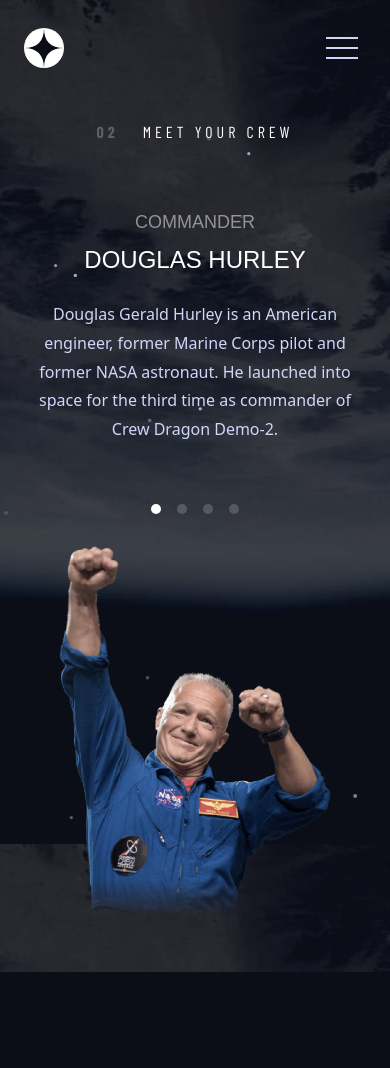
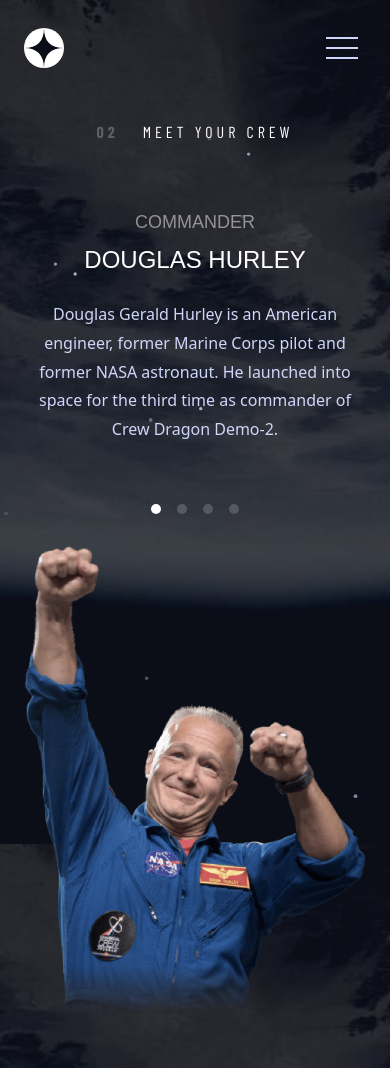
Before and after one commit to Pilvorm/space-tourism, a Next.js app: page /crew in a window 390 px wide. Before the commit the page ends 972 px from the top, so only its background shows below. Built offline with nearby package versions, Linux system fonts and the light colour scheme; a web font is replaced by a local one.

Commit message:
Updated crew animations

```diff
--- a/app/components/navigation.js
+++ b/app/components/navigation.js
@@ -69,7 +69,7 @@
             alt="Space Tourism Logo"
           />
         </motion.div>
-        <div className="horizontal-line hidden lg:block z-[99] absolute left-[112px] xl:left-[176px] bottom-[50%] w-[30vw] xl:w-[40vw] 2xl:w-[45vw] transition-all"></div>
+        <div className="horizontal-line hidden lg:block z-[10] absolute left-[112px] xl:left-[176px] bottom-[50%] w-[30vw] xl:w-[40vw] 2xl:w-[45vw] transition-all"></div>
       </Link>
 
       {/* BURGER */}
--- a/app/crew/page.js
+++ b/app/crew/page.js
@@ -57,6 +57,62 @@
   //   });
   // }, [activeTab]);
 
+  const textAnimation = {
+    initial: ({ y = 20 } = {}) => ({
+      opacity: 0,
+      y: y,
+    }),
+    animate: ({ animateDelay = 0 } = {}) => ({
+      opacity: 1,
+      y: 0,
+      transition: {
+        duration: 0.6,
+        ease: [0.25, 0.46, 0.45, 0.94], // power2.out
+        delay: animateDelay,
+      },
+    }),
+    animateRank: ({ animateDelay = 0 } = {}) => ({
+      opacity: 0.5,
+      y: 0,
+      transition: {
+        duration: 0.6,
+        ease: [0.25, 0.46, 0.45, 0.94], // power2.out
+        delay: animateDelay,
+      },
+    }),
+    exit: ({ y = 20, exitDelay = 0.05 } = {}) => ({
+      opacity: 0,
+      y: -y,
+      transition: {
+        duration: 0.3,
+        ease: [0.55, 0.085, 0.68, 0.53], // power2.in
+        delay: exitDelay,
+      },
+    }),
+  };
+
+  const imageAnimation = {
+    initial: () => ({
+      opacity: 0,
+    }),
+    animate: ({ animateDelay = 0 } = {}) => ({
+      opacity: 1,
+      transition: {
+        duration: 0.6,
+        ease: [0.25, 0.46, 0.45, 0.94], // power2.out
+        delay: animateDelay,
+      },
+    }),
+    exit: ({ exitDelay = 0.05 } = {}) => ({
+      opacity: 0,
+      transition: {
+        duration: 0.3,
+        ease: [0.55, 0.085, 0.68, 0.53], // power2.in
+        delay: exitDelay,
+      },
+    }),
+  };
+
   return (
     <PageWrapper>
       <div className="min-h-screen">
@@ -71,60 +127,24 @@
               <AnimatePresence mode="wait">
                 <motion.p
                   key={CREW[activeTab].rank}
-                  onAnimationComplete={() => {
-                    gsap.to(".crew-rank", {
-                      scrambleText: {
-                        text: CREW[activeTab].rank,
-                        ...scrambleTextConfig,
-                      },
-                      duration: 1.5,
-                      ease: "power2.out",
-                    });
-                  }}
                   className="crew-rank text-lg lg:text-[32px] text-white opacity-50 bellefair"
-                  initial={{ opacity: 0, y: 20 }}
-                  animate={{
-                    opacity: 0.5,
-                    y: 0,
-                    transition: {
-                      duration: 0.6,
-                      ease: [0.25, 0.46, 0.45, 0.94], // power2.out
-                      delay: 0.4,
-                    },
-                  }}
-                  exit={{
-                    opacity: 0,
-                    y: -20,
-                    transition: {
-                      duration: 0.3,
-                      ease: [0.55, 0.085, 0.68, 0.53], // power2.in
-                      delay: 0.05,
-                    },
-                  }}
+                  variants={textAnimation}
+                  custom={{ y: 20, animateDelay: 1.05, exitDelay: 0.1 }}
+                  initial="initial"
+                  animate="animateRank"
+                  exit="exit"
                 >
                   {CREW[activeTab].rank}
                 </motion.p>
 
                 <motion.h1
                   key={CREW[activeTab].name}
+                  variants={textAnimation}
+                  custom={{ y: 30, animateDelay: 0.45, exitDelay: 0.3 }}
+                  initial="initial"
+                  animate="animate"
+                  exit="exit"
                   className="crew-name text-2xl md:text-[40px] lg:text-[56px] text-white mt-2"
-                  initial={{ opacity: 0 }}
-                  animate={{
-                    opacity: 1,
-                    transition: {
-                      duration: 0.6,
-                      ease: [0.25, 0.46, 0.45, 0.94], // power2.out
-                      delay: 0.05,
-                    },
-                  }}
-                  exit={{
-                    opacity: 0,
-                    transition: {
-                      duration: 0.3,
-                      ease: [0.55, 0.085, 0.68, 0.53], // power2.in
-                      delay: 0.05,
-                    },
-                  }}
                 >
                   {CREW[activeTab].name}
                 </motion.h1>
@@ -154,14 +174,22 @@
 
           {/* CREW IMAGE */}
           <div className="flex items-center justify-center mt-8 pb-8 md:p-0">
-            <Image
-              width={272}
-              height={340}
-              src={`/assets/crew/image-${CREW[activeTab].imgUrl}.png`}
-              alt={`Photo of crew member ${CREW[activeTab].name}`}
-              quality={100}
-              className="fade-bottom object-cover md:w-auto md:h-[560px] lg:h-[676px]"
-            />
+            <AnimatePresence mode="wait">
+              <motion.img
+                key={CREW[activeTab].imgUrl}
+                variants={imageAnimation}
+                custom={{ animateDelay: 0.1, exitDelay: 0.1 }}
+                initial="initial"
+                animate="animate"
+                exit="exit"
+                // width={272}
+                // height={340}
+                src={`/assets/crew/image-${CREW[activeTab].imgUrl}.png`}
+                alt={`Photo of crew member ${CREW[activeTab].name}`}
+                // quality={100}
+                className="fade-bottom object-cover md:w-auto md:h-[560px] lg:h-[676px]"
+              />
+            </AnimatePresence>
           </div>
         </main>
       </div>
--- a/app/destination/page.js
+++ b/app/destination/page.js
@@ -5,7 +5,7 @@
 import { useState, useRef, useEffect } from "react";
 import PageLabel from "../components/pageLabel";
 import PageWrapper from "../components/pageWrapper";
-import { motion, AnimatePresence, useSpring } from "motion/react";
+import { motion, AnimatePresence } from "motion/react";
 import { gsap } from "gsap";
 import { useGSAP } from "@gsap/react";
 import { SplitText } from "gsap/SplitText";
@@ -219,7 +219,7 @@
               height={150}
               src={`/assets/destination/image-${activeTab}.png`}
               alt={`Photo of ${DESTINATIONS[activeTab].name}`}
-              className="destination-image z-50 md:w-[300px] md:h-[300px] lg:w-[480px] lg:h-[480px]"
+              className="destination-image relative z-[101] md:w-[300px] md:h-[300px] lg:w-[480px] lg:h-[480px]"
               quality={100}
               priority
             />
--- a/app/layout.js
+++ b/app/layout.js
@@ -26,9 +26,11 @@
       <body className={`${bodyClass} body`}>
         <ReactLenis root />
 
-        <Navigation />
+        <div className="content-wrapper">
+          <Navigation />
 
-        {children}
+          {children}
+        </div>
 
         <ParticlesBackground />
       </body>
--- a/app/style.css
+++ b/app/style.css
@@ -42,7 +42,7 @@
   color: #d0d6f9;
 }
 
-.page-wrapper {
+.content-wrapper {
   overflow: hidden;
 }
 
--- a/app/style.scss
+++ b/app/style.scss
@@ -42,7 +42,7 @@
   // transition: background-image 0.75s ease-in-out, background-color 0.75s ease-in-out;
 }
 
-.page-wrapper {
+.content-wrapper {
   overflow: hidden;
 }
 
```
